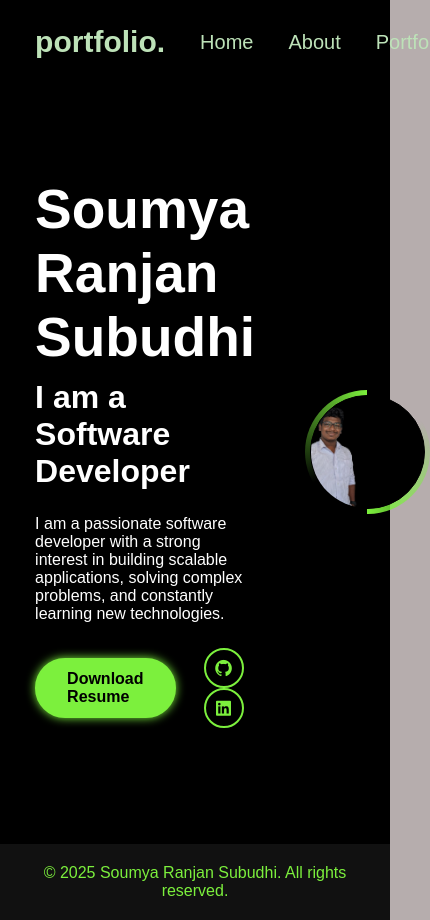
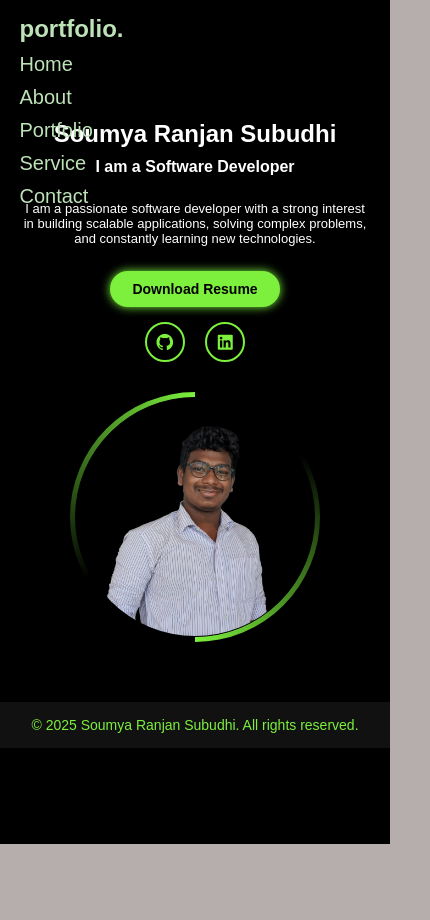
Before and after one commit to srssubudhi/Portfolio_Websit, a plain HTML site: page index.html in a window 390 px wide. Shown: the whole page, 430 px wide, since content can reach past the window. After the commit the page ends 844 px from the top, so only its background shows below. Drawn offline with nearby package versions, Linux system fonts and the light colour scheme; a script that the page names is missing.

Commit message:
Update style.css

```diff
--- a/style.css
+++ b/style.css
@@ -14,8 +14,6 @@ body {
     background: #b6adad;
     color: white;
 }
-
-/* Navbar */
 .navbar {
     position: fixed;
     left: 0;
@@ -28,14 +26,15 @@ body {
     z-index: 100;
     visibility: hidden;
     opacity: 0;
-    animation:show-content 1.5s linear forwards;
-    animation-delay:1.2s ;
+    animation: show-content 1.5s linear forwards;
+    animation-delay: 1.2s;
 }
+
 @keyframes show-content {
-       100%{
-    visibility: visible;
-    opacity: 1;
-}
+    100% {
+        visibility: visible;
+        opacity: 1;
+    }
 }
 
 .navbar .logo {
@@ -64,7 +63,6 @@ body {
     cursor: pointer;
 }
 
-/* Home Section */
 .home {
     display: flex;
     align-items: center;
@@ -75,8 +73,8 @@ body {
     color: white;
     visibility: hidden;
     opacity: 0;
-    animation:show-content 1.5s linear forwards;
-    animation-delay:1.2s ;
+    animation: show-content 1.5s linear forwards;
+    animation-delay: 1.2s;
 }
 
 .home_info h1 {
@@ -138,7 +136,6 @@ body {
     box-shadow: 0 0 10px #7cf03d;
 }
 
-/* Image Box */
 .home_img .img_box {
     position: relative;
     width: 32vw;
@@ -164,9 +161,9 @@ body {
 .home_img .img_box::after {
     animation-delay: -5s;
 }
-@keyframes rotate-border{
+@keyframes rotate-border {
     100% {
-        transform:rotate(360deg)
+        transform: rotate(360deg)
     }
 }
 
@@ -192,7 +189,6 @@ body {
     mix-blend-mode: lighten;
 }
 
-/* Bar Animation */
 .bars-animation {
     position: absolute;
     width: 100%;
@@ -216,7 +212,6 @@ body {
     }
 }
 
-/* Footer */
 footer {
     text-align: center;
     padding: 20px;
@@ -224,3 +219,114 @@ footer {
     color: #7cf03d;
     position: relative;
 }
+
+
+
+/* Tablets (max width: 1024px) */
+@media (max-width: 1024px) {
+    .home {
+        padding: 60px 5%;
+        gap: 30px;
+    }
+
+    .home_info h1 {
+        font-size: 4vw;
+    }
+
+    .home_info h2 {
+        font-size: 2.5vw;
+    }
+
+    .home_info p {
+        font-size: 1.2rem;
+    }
+
+    .home_img .img_box {
+        width: 40vw;
+        height: 40vw;
+    }
+}
+
+@media (max-width: 768px) {
+    /* Navbar */
+    .navbar {
+        flex-direction: column;
+        align-items: flex-start;
+        padding: 15px 5%;
+    }
+
+    .navbar ul {
+        flex-direction: column;
+        width: 100%;
+        margin-top: 10px;
+        gap: 10px;
+    }
+
+    .navbar ul li {
+        margin-left: 0;
+    }
+    .home {
+        flex-direction: column;
+        justify-content: center;
+        text-align: center;
+        height: auto;
+        padding-top: 120px;
+    }
+
+    .home_info h1 {
+        font-size: 32px;
+    }
+
+    .home_info h2 {
+        font-size: 20px;
+    }
+
+    .home_info p {
+        font-size: 14px;
+    }
+
+    .home_img .img_box {
+        width: 250px;
+        height: 250px;
+    }
+
+    .home_img .img_box .img_item img {
+        right: 0;
+        width: 100%;
+    }
+        .home_info .btn_sci {
+        flex-direction: column;
+        gap: 15px;
+    }
+
+    .home_info .btn_sci .sci {
+        margin-left: 0;
+    }
+}
+@media (max-width: 480px) {
+    .navbar .logo {
+        font-size: 24px;
+    }
+
+    .home_info h1 {
+        font-size: 24px;
+    }
+
+    .home_info h2 {
+        font-size: 16px;
+    }
+
+    .home_info p {
+        font-size: 13px;
+    }
+
+    .btn {
+        padding: 8px 20px;
+        font-size: 14px;
+    }
+
+    footer {
+        font-size: 14px;
+        padding: 15px;
+    }
+}
```
